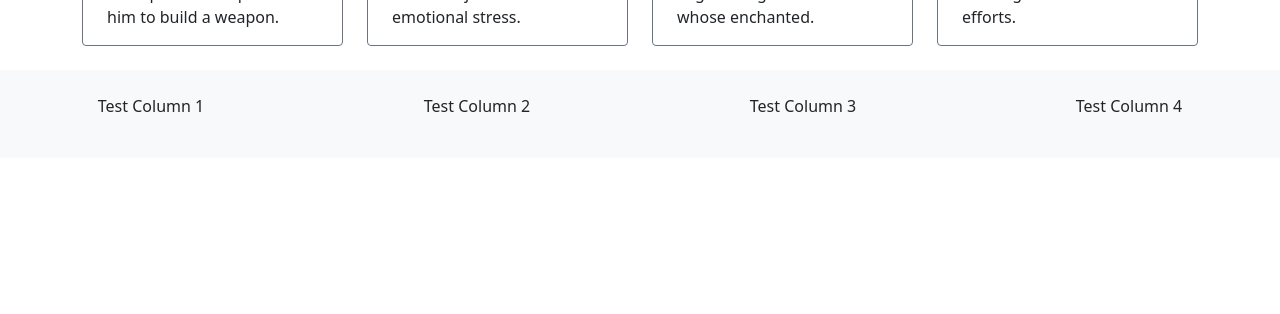
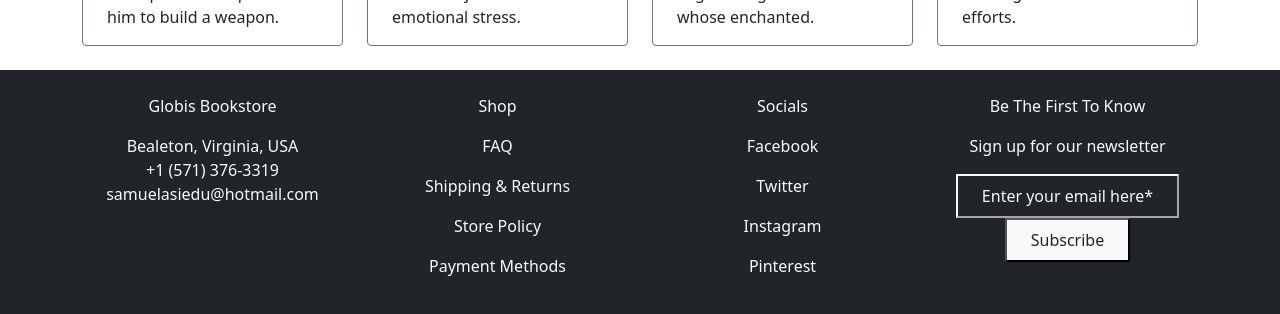
Before and after one commit to progressitech/globis-bookstore, a React (Create React App) app in the folder frontend/: page /cart in a window 1280 px wide. Shown: the part 1050-1364 px from the top of the page. Before the commit the page ends 1208 px from the top, so only its background shows below. Built offline with nearby package versions, Linux system fonts and the light colour scheme.

Commit message:
adding text and style to footer

```diff
--- a/frontend/src/ui/Footer.js
+++ b/frontend/src/ui/Footer.js
@@ -1,23 +1,47 @@
 import React from 'react'
-import { Col, Row } from "react-bootstrap";
+import { Col, Container, Row } from "react-bootstrap";
 
 export function Footer(){
     return (
-        <footer className='bg-light text-center py-4'>
+        <footer className='bg-dark text-center text-light py-4'>
+            <Container>
             <Row>
                 <Col md={3}>
-                <p>Test Column 1</p>
+                <p>Globis Bookstore</p>
                 </Col>
                 <Col md={3}>
-                <p>Test Column 2</p>
+                <p>Shop</p>
                 </Col>
                 <Col md={3}>
-                <p>Test Column 3</p>
+                <p>Socials</p>
                 </Col>
                 <Col md={3}>
-                <p>Test Column 4</p>
+                <p>Be The First To Know</p>
                 </Col>
             </Row>
+            <Row>
+            <Col md={3}>
+                <p>Bealeton, Virginia, USA <br /> +1 (571) 376-3319 <br /> samuelasiedu@hotmail.com</p>
+                </Col>
+                <Col md={3}>
+                <p>FAQ</p>
+                <p>Shipping & Returns</p>
+                <p> Store Policy</p>
+                <p>Payment Methods</p>
+                </Col>
+                <Col md={3}>
+                <p>Facebook</p>
+                <p>Twitter</p>
+                <p>Instagram</p>
+                <p>Pinterest</p>
+                </Col>
+                <Col md={3}>
+                <p>Sign up for our newsletter</p>
+                <button className="bg-transparent border-light px-4 py-2 text-light">Enter your email here*</button>
+                <button className="bg-light px-4 py-2 text-dark">Subscribe</button>
+                </Col>
+            </Row>
+            </Container>
         </footer>
     )
 }
```
